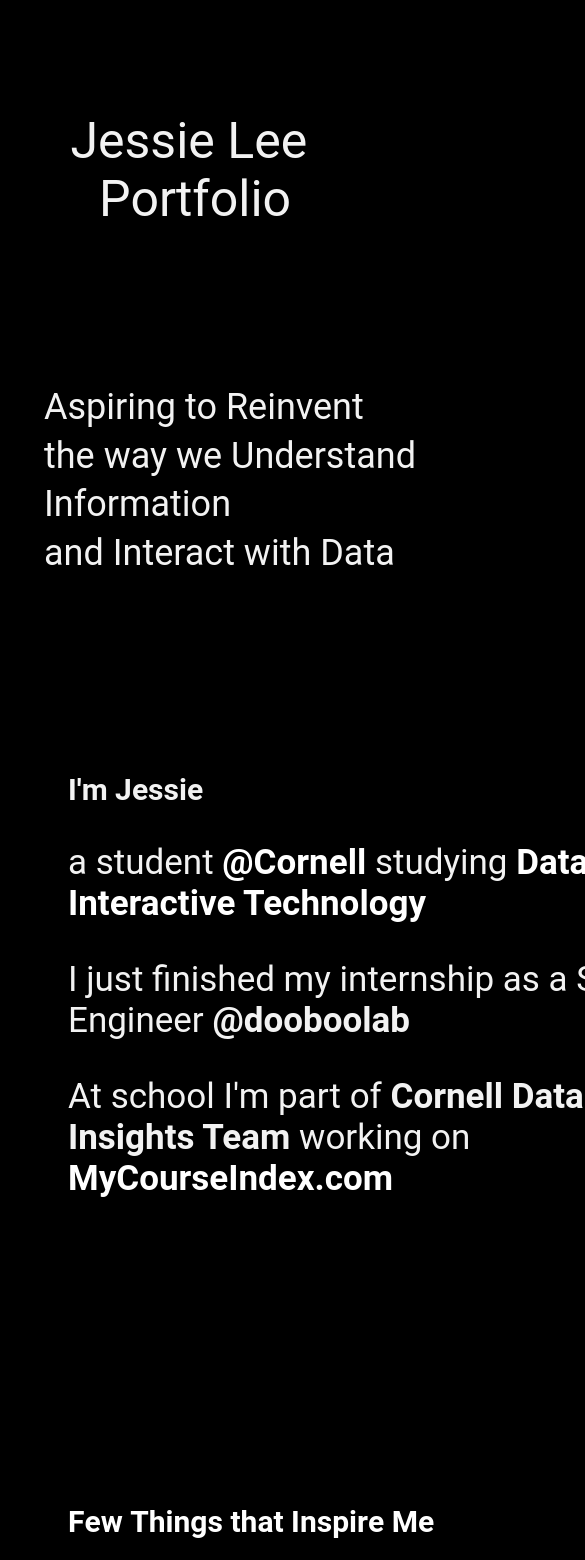
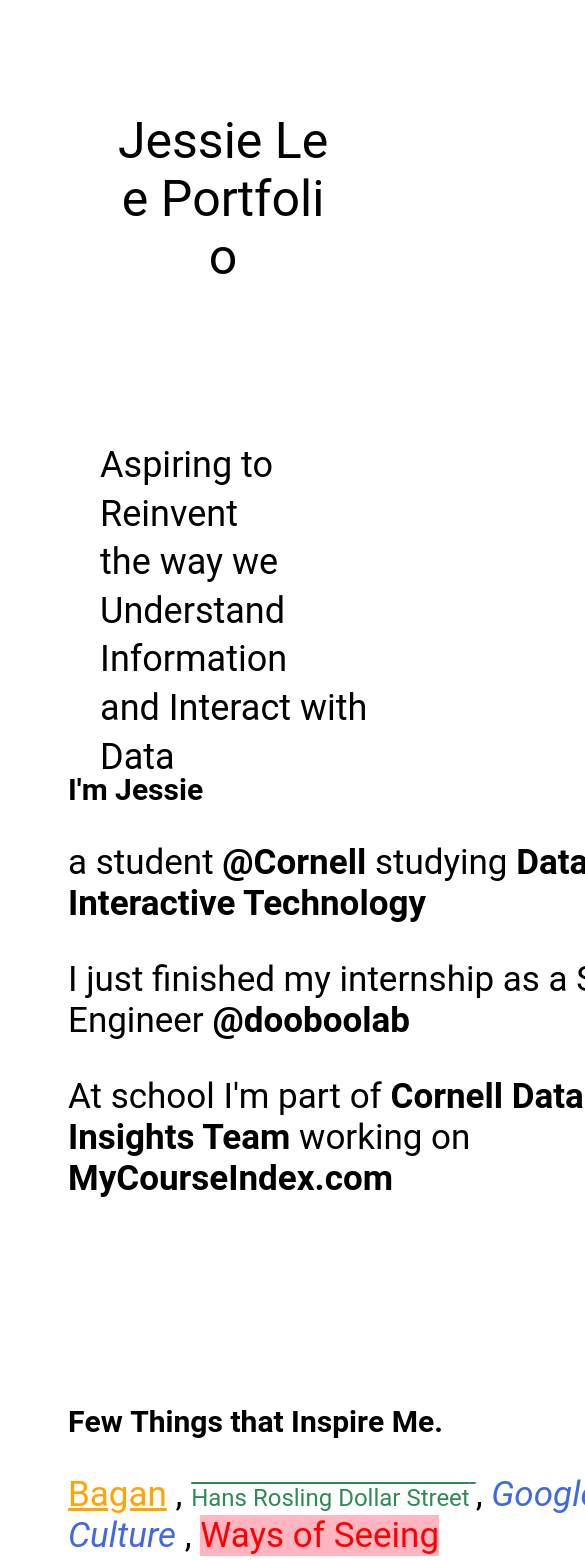
Before and after one commit to shljessie/portfolio, a React (Create React App) app: page / in a window 390 px wide. Shown: the top 1560 px of the page, 585 px wide, since content can reach past the window. Built offline with nearby package versions, Linux system fonts and the light colour scheme.

Commit message:
responsiveness implemented

```diff
--- a/src/App.css
+++ b/src/App.css
@@ -1,11 +1,11 @@
 
 body{
   font-size: 16px;
-  background:	 #000000;
+  background:	 white;
   font-family: 'Roboto', sans-serif;
   overflow-x: hidden;
   z-index: 1;
-  color: #f2f2f2;
+  color: black;
 }
 .App {
   text-align: center;
@@ -15,21 +15,18 @@
   min-height: 100vh;
   display: flex;
   flex-direction: column;
-  align-items: center;
   top:2em;
+  margin-left: 15%;
 }
 header{
   display: flex;
   flex-direction: row;
-  justify-content: center;
-  align-items: center;
 }
 header h1{
-font-size: 1em;
+font-size: 0.5em;
 font-weight: 400;
 padding-top: 2em;
 padding-bottom: 2em;
-margin-right: 67em;
 }
 
 nav{
@@ -49,7 +46,7 @@
 }
 nav li .link{
   text-decoration: none;
-  color: #f2f2f2;
+  color: black;
   padding:1em;
   opacity: 0.5;
   transition: all 0.3s ease-in-out;
@@ -62,7 +59,7 @@
   opacity: 1;
 }
 .active{
-  color:#f2f2f2;
+  color:royalblue;
   opacity: 1;
 }
 .header-title{
@@ -76,12 +73,13 @@
 
 .about{
   display: flex;
-  flex-direction: row;
+  flex-direction: column;
 }
 .about-content{
   position: relative;
   left:13em;
-  color:#f2f2f2;
+  color:#black;
+  width: fit-content;
 }
 .about-content h1{
   font-family: 'Roboto', sans-serif;
@@ -133,7 +131,7 @@
 }
 
 .contact .email{
-  color:#f2f2f2;
+  color:black;
   font-size: 2em;
 }
 .contact li{
@@ -145,7 +143,7 @@
 }
 .contact li a{
   text-decoration: none;
-  color:#f2f2f2;
+  color:black;
 }
 .footer{
   position: relative;
@@ -154,7 +152,7 @@
 }
 .footer a{
   text-decoration: none;
-  color: #f2f2f2;
+  color: black;
 }
 
 
@@ -292,10 +290,14 @@
 width: 30em;
 height: 30em;
 }
-
+.react-reveal{
+  width:fit-content
+}
 .contact{
   top:15em;
   left:6em;
+  width: fit-content;
+  margin: 0px;
 }
 .contact h1{
   font-size: 4em;
--- a/src/App.js
+++ b/src/App.js
@@ -1,7 +1,6 @@
 import './App.css';
 
 import About from './components/About';
-import Contact from './components/Contact';
 import Header from './components/Header';
 import Home from './components/Home';
 import Navbar from './components/Navbar';
@@ -15,7 +14,6 @@
       <Home/>
       <About/>
       <Work/>
-      <Contact/>
     </div>
   );
 }
--- a/src/components/About.js
+++ b/src/components/About.js
@@ -13,21 +13,21 @@
             <div className='about-content'>
             <h1 style={{fontSize: "30px"}} ><Fade bottom cascade>I'm Jessie</Fade></h1>
             <Fade left cascade>
-                    <p>a student <a style={{ color:"white",fontWeight:"bold", textDecoration: "none"}} href="https://www.google.com/search?gs_ssp=eJzj4tDP1TcwLDcuM2D0EkrOL8pLzclRKM3LLEstKs4sqQQAjwAKXQ&q=cornell+university&rlz=1C5CHFA_enKR920KR920&oq=cornell+&aqs=chrome.1.69i57j46j69i60l2j69i61j69i65l3.2934j0j4&sourceid=chrome&ie=UTF-8"> @Cornell </a>  studying
-                        <a style={{ color:"white",fontWeight:"bold" , textDecoration: "none"}} href="https://infosci.cornell.edu/undergraduate/info-sci-majors/ba-information-science-college-arts-sciences/degree-requirements-0-1"> Data Science </a>
-                         & <a style={{color: "white",fontWeight:"bold", textDecoration: "none"}} href="https://infosci.cornell.edu/undergraduate/info-sci-majors/ba-information-science-college-arts-sciences/degree-requirements-0-4"> Interactive Technology</a>
+                    <p>a student <a style={{ color:"black",fontWeight:"bold", textDecoration: "none"}} href="https://www.google.com/search?gs_ssp=eJzj4tDP1TcwLDcuM2D0EkrOL8pLzclRKM3LLEstKs4sqQQAjwAKXQ&q=cornell+university&rlz=1C5CHFA_enKR920KR920&oq=cornell+&aqs=chrome.1.69i57j46j69i60l2j69i61j69i65l3.2934j0j4&sourceid=chrome&ie=UTF-8"> @Cornell </a>  studying
+                        <a style={{ color:"black",fontWeight:"bold" , textDecoration: "none"}} href="https://infosci.cornell.edu/undergraduate/info-sci-majors/ba-information-science-college-arts-sciences/degree-requirements-0-1"> Data Science </a>
+                         & <a style={{color: "black",fontWeight:"bold", textDecoration: "none"}} href="https://infosci.cornell.edu/undergraduate/info-sci-majors/ba-information-science-college-arts-sciences/degree-requirements-0-4"> Interactive Technology</a>
                     </p>
-                    <p>{data.abouttext[0]} <a style={{ textDecoration: "none", color:"#f2f2f2", fontWeight:"bold",}} href= "https://dooboolab.com/"> @dooboolab </a></p>
-                    <p>{data.abouttext[1]} <a style={{ textDecoration: "none", color: "#f2f2f2", fontWeight:"bold",}} href="https://cornelldata.science/">Cornell Data Science Insights Team </a> working on <a style={{ textDecoration: "none", fontWeight:"bold", color:"white"}} href="https://www.mycourseindex.com/"> MyCourseIndex.com </a> </p>
+                    <p>{data.abouttext[0]} <a style={{ textDecoration: "none", color:"black", fontWeight:"bold",}} href= "https://dooboolab.com/"> @dooboolab </a></p>
+                    <p>{data.abouttext[1]} <a style={{ textDecoration: "none", color: "black", fontWeight:"bold",}} href="https://cornelldata.science/">Cornell Data Science Insights Team </a> working on <a style={{ textDecoration: "none", fontWeight:"bold", color:"black"}} href="https://www.mycourseindex.com/"> MyCourseIndex.com </a> </p>
             </Fade>
-            </div>
             </div>
 
         <div className='about-content'>
-            <h1 style={{marginTop: "170px", fontSize: "30px", color: "white" }}><Fade bottom cascade>Few Things that Inspire Me.</Fade></h1>
+            <h1 style={{marginTop: "170px", fontSize: "30px", color: "black" }}><Fade bottom cascade>Few Things that Inspire Me.</Fade></h1>
             <Fade left cascade>
             <p > <a style={{fontSize: "35px", textDecoration: "italic", color:"orange"}} href="https://experiments.withgoogle.com/bagan">{data.inspirations[0]}</a> ,  <a style={{color:"seagreen", fontSize:"24px", textDecoration: "overline"}} href="https://www.gapminder.org/dollar-street/">{data.inspirations[1]} </a>, <a style={{color:"royalblue", textDecoration:"none",  fontStyle: "italic"}} href="https://www.youtube.com/watch?v=xgnxnmqnR7Y">{data.inspirations[2]} </a>, <a  style={{color:"red", textDecoration:"none", backgroundColor:"lightpink"}} href="https://www.youtube.com/watch?v=utEoRdSL1jo" >{data.inspirations[3]}</a></p>
             </Fade>
+        </div>
         </div>
         </div>  );
     }
--- a/src/components/Contact.js
+++ b/src/components/Contact.js
@@ -8,14 +8,13 @@
     currentPage ="contactPage";
     render() {
         return (
-        <div className='contact'>
-        <div>
+        <div className="contact">
         <h1 style= {{fontWeight: "lighter"}}>
             <Fade bottom cascade> Contact.</Fade>
         </h1>
         <Fade bottom>
         <div className='contact-content'>
-                <ul style={{top:"10em"}}>
+                <ul style={{top:"10em", width: 'fit-content'}}>
                     {data.social.map((link,index)=>(
                         <li style={{fontSize: "30px", marginBottom:"140px", fontWeight: "lighter"}}key={index}><a target='_blank' rel="noopener noreferrer" href={link.url}>{link.name}</a></li>
                     ))}
@@ -33,7 +32,6 @@
         <br/>
         <br/>
 
-        </div>
         </div>);
     }
 }
--- a/src/components/Header.js
+++ b/src/components/Header.js
@@ -1,4 +1,4 @@
-import React, { Component, useState } from 'react';
+import React, { Component } from 'react';
 
 import Fade from 'react-reveal/Fade';
 import data from '../yourdata';
--- a/src/components/Home.js
+++ b/src/components/Home.js
@@ -1,11 +1,10 @@
-import React, { Component, makeStyles, useState } from 'react';
+import React, { Component } from 'react';
 
 import Fade from 'react-reveal/Fade';
 import Header from './Header';
 import Navbar from './Navbar';
 import data from '../yourdata';
 import styled from 'styled-components';
-import theme from '../theme'
 
 const TextHoverUnderStanding = styled.text`
     :hover{
@@ -29,12 +28,12 @@
         <Navbar></Navbar>
         <div className="App-header">
         <Header setPage="homepage">
-          <div>
+          <div className="about-content">
           <header>
               <h1><Fade top cascade>{data.name}</Fade></h1>
           </header>
           <Fade left cascade>
-            <div className="header-title-container">
+            <div className="about">
                 <p className='header-title'>
                     {data.headerTagline[0]}<br></br>
                     {data.headerTagline[1]}
--- a/src/components/work.js
+++ b/src/components/work.js
@@ -1,4 +1,4 @@
-import React, { Component, useState } from 'react';
+import React, { Component } from 'react';
 
 import Fade from 'react-reveal/Fade';
 import Project from './project';
```
